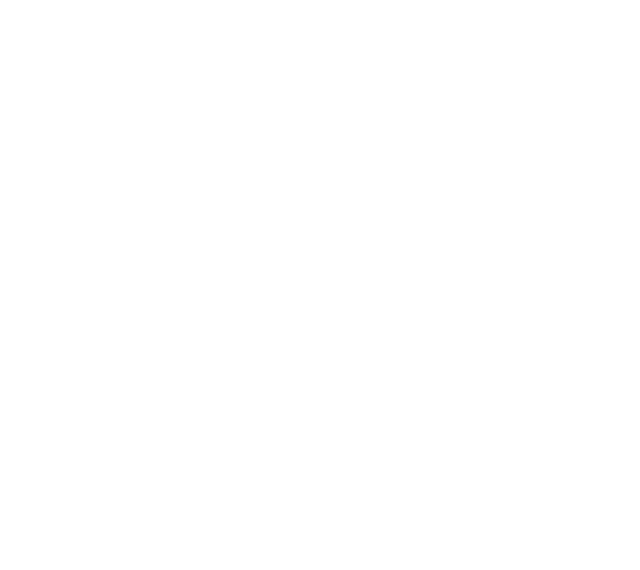
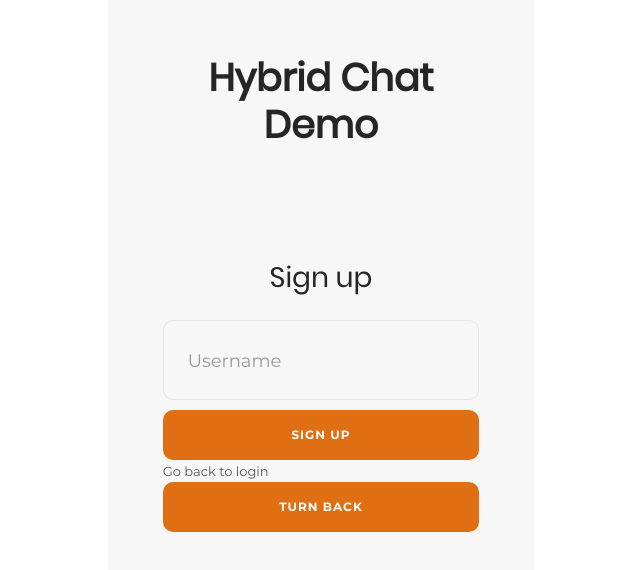
Before and after one commit to ptmsk/hybrid-chat-application, a React (Create React App) app: page /signup in a window 1280 px wide. Before the commit this address had no page. Shown: the part 118-688 px from the top of the page, without its empty margins (319-959 px from the left). Built offline with nearby package versions, Linux system fonts and the light colour scheme.

Commit message:
add sign up fe

```diff
--- a/src/App.js
+++ b/src/App.js
@@ -3,19 +3,17 @@
 import ChatRoom from './components/ChatRoom';
 import { Route, Routes, BrowserRouter } from 'react-router-dom';
 import AddFriendModal from './components/Modals/AddFriendModal';
+import Signup from './components/Signup';
 
 function App() {
   return <BrowserRouter>
     <Routes>
       <Route element={<Login />} path="/" />
       <Route element={<ChatRoom />} path="/chat" />
+      <Route element={<Signup />} path="/signup" />
     </Routes>
     {/* <AddFriendModal /> */}
   </BrowserRouter>
-
-  // return <Login />
-  // return <ChatRoom />
-  // return <AddFriendModal />
 }
 
 export default App;
--- a/src/components/Login/index.js
+++ b/src/components/Login/index.js
@@ -26,18 +26,8 @@
       <Row justify="center" style={{ heigh: 800 }}>
         <Col className="login100-form validate-form" span={8}>
           <Title className="login100-form-title p-b-43">Hybrid Chat Demo</Title>
-          <div className="container-login100-form-btn">
-            <button
-              type="button"
-              className="login-with-google-btn"
-              id="quickstart-sign-in"
-            >
-              Sign in with Google
-            </button>
-          </div>
-
           <div className="text-center p-t-46 p-b-20">
-            <span className="txt1">Sign in</span>
+            <h1>Sign in</h1>
           </div>
 
           <div
@@ -52,9 +42,9 @@
               onChange={(event) => setfullname(event.target.value)}
             />
             <span className="focus-input100"></span>
-            <span className="label-input100">Email</span>
+            <span className="label-input100">Username</span>
           </div>
-          {incorect && <h1>Sai thông tin</h1>}
+          {incorect && <h3>Wrong infomation</h3>}
           {incorect || <></>}
 
           <div className="container-login100-form-btn">
@@ -62,6 +52,12 @@
               Login
             </button>
           </div>
+          <div><span className="txt1">Create account...</span></div>
+          <div className="container-login100-form-btn">
+            <button className="login100-form-btn" onClick={() => navigate("/signup")} id="search">
+              Sign up
+            </button>
+          </div>
         </Col>
       </Row>
     </div>
--- /dev/null
+++ b/src/components/Signup/index.js
@@ -0,0 +1,48 @@
+import React, { useState } from "react";
+import { Row, Col, Typography } from "antd";
+import { useNavigate } from "react-router-dom";
+
+const { Title } = Typography;
+
+export default function Signup() {
+    const navigate = useNavigate();
+    return (
+      <div className="limiter">
+        <Row justify="center" style={{ heigh: 800 }}>
+          <Col className="login100-form validate-form" span={8}>
+            <Title className="login100-form-title p-b-43">Hybrid Chat Demo</Title>
+            <div className="text-center p-t-46 p-b-20">
+              <h1>Sign up</h1>
+            </div>
+
+            <div
+              className="wrap-input100 validate-input"
+              data-validate="Valid email is required: ex@abc.xyz"
+            >
+              <input
+                name="email"
+                className="input100"
+                type="text"
+                id="peer"
+                onChange={""}
+              />
+              <span className="focus-input100"></span>
+              <span className="label-input100">Username</span>
+            </div>
+
+            <div className="container-login100-form-btn">
+              <button className="login100-form-btn" onClick={""} id="search">
+                Sign up
+              </button>
+            </div>
+
+            <div><span className="txt1">Go back to login</span></div>
+
+            <button className="login100-form-btn" onClick={() => navigate("/")} id="search">
+                Turn back
+              </button>
+          </Col>
+        </Row>
+      </div>
+    );
+}
```
